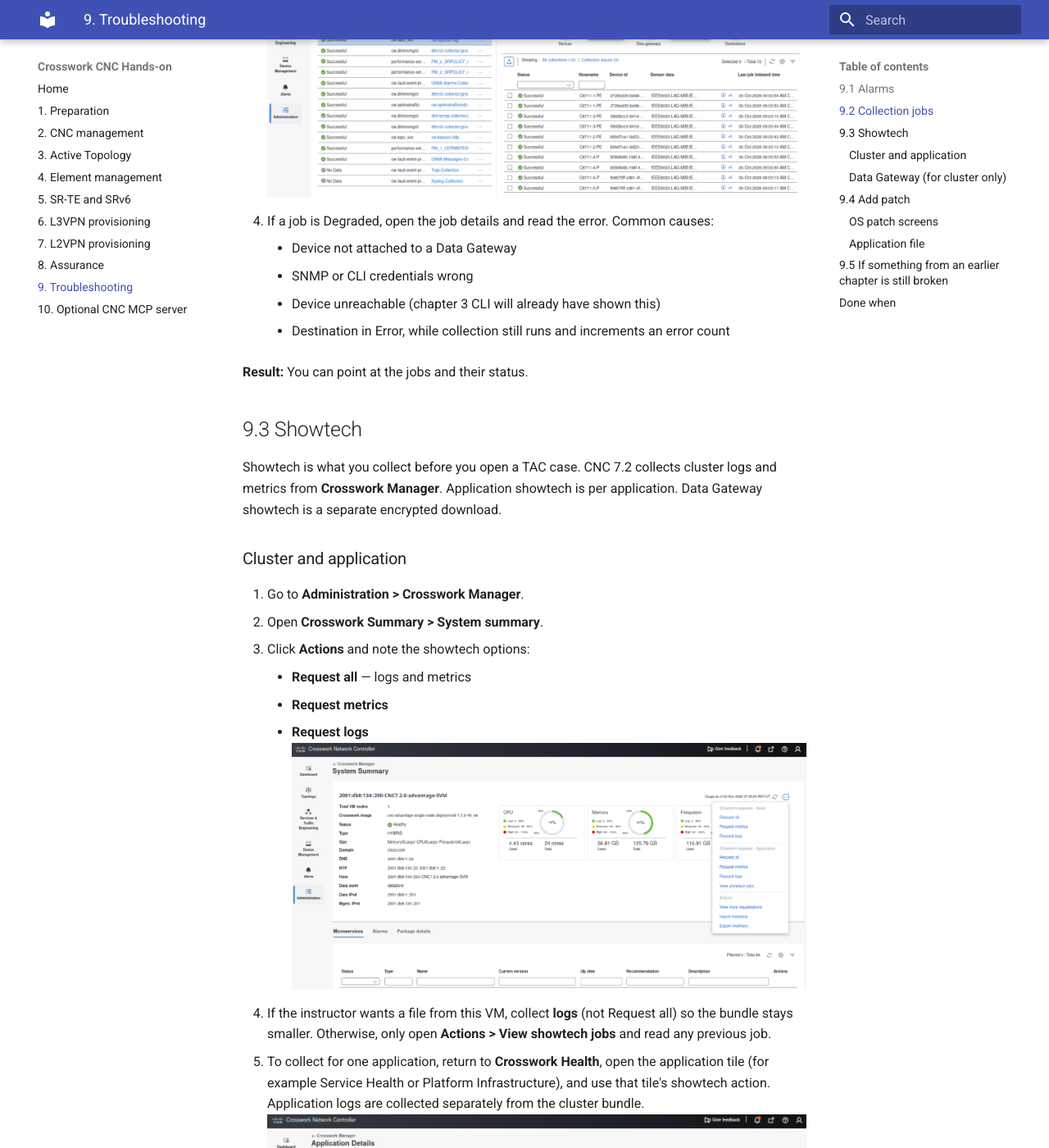
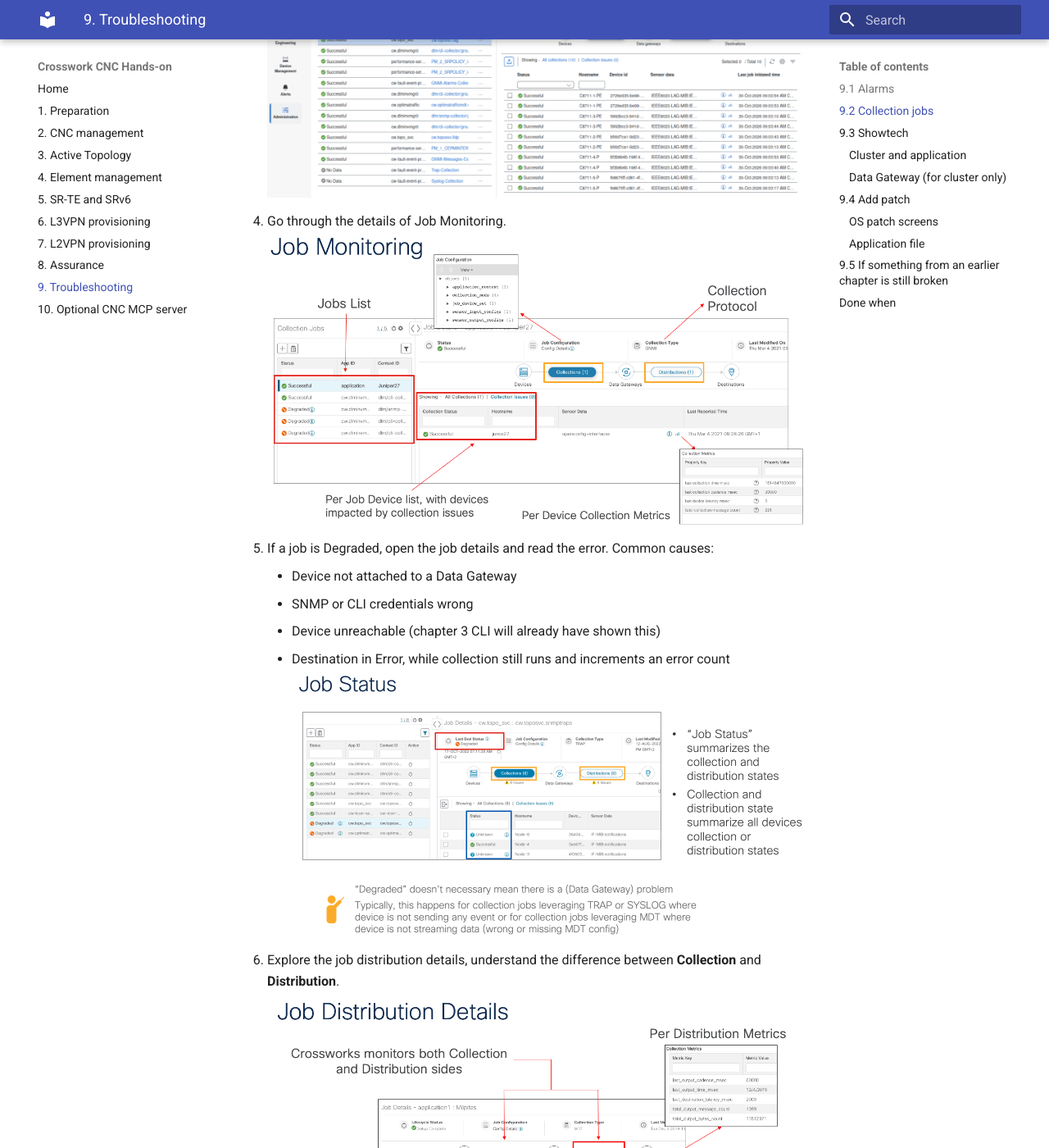
Before and after one commit to hitakaha/cnc-hands-on, an MkDocs documentation site: the page built from docs/09-troubleshooting.md, in a window 1280 px wide and 1400 px high, scrolled down 1419 px. Shown: the whole window at 82% size. Built offline with MkDocs 1.6.1 and Material for MkDocs 9.7.7, drawn with Linux system fonts in a browser that asks for light colours.

Commit message:
add job pictures

```diff
--- a/docs/09-troubleshooting.md
+++ b/docs/09-troubleshooting.md
@@ -28,11 +28,18 @@
 3. Open a successful job and read the device names.
 ![dcloud](img/09/02-collection-jobs.png)
 
-4. If a job is Degraded, open the job details and read the error. Common causes:
+4. Go through the details of Job Monitoring.
+![dcloud](img/09/02-1-job-monitoring.png)
+
+5. If a job is Degraded, open the job details and read the error. Common causes:
     - Device not attached to a Data Gateway
     - SNMP or CLI credentials wrong
     - Device unreachable (chapter 3 CLI will already have shown this)
     - Destination in Error, while collection still runs and increments an error count
+![dcloud](img/09/02-2-job-status.png)
+
+6. Explore the job distribution details, understand the difference between **Collection** and **Distribution**.
+![dcloud](img/09/02-3-job-distribution.png)
 
 
 **Result:** You can point at the jobs and their status.
```
Also changed, not shown: docs/img/09/02-1-job-monitoring.png (added), docs/img/09/02-2-job-status.png (added), docs/img/09/02-3-job-distribution.png (added).
